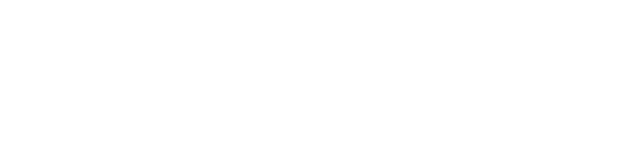
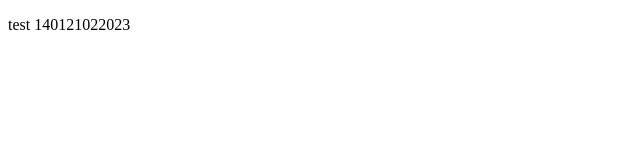
Before and after one commit to juancarlosegas/204232931pltz, a plain HTML site: page index.html in a window 1280 px wide. Shown: the whole page, without its empty margins (0-640 px from the left). Drawn offline with Linux system fonts and the light colour scheme.

Commit message:
minior changes

```diff
--- a/index.html
+++ b/index.html
@@ -7,6 +7,6 @@
     <title>Documento</title>
 </head>
 <body>
-
+    <p>test 140121022023</p>
 </body>
 </html>
```
